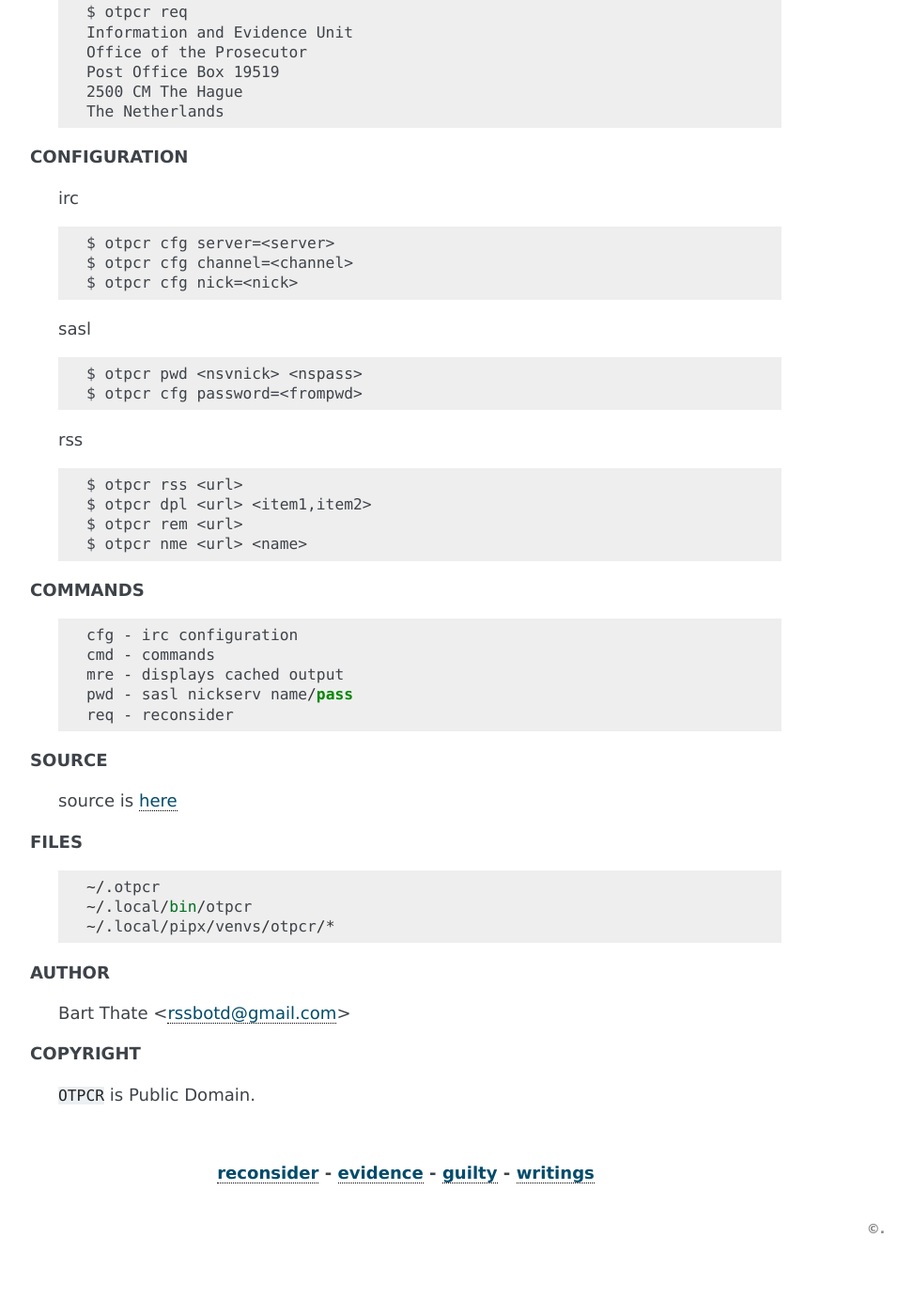
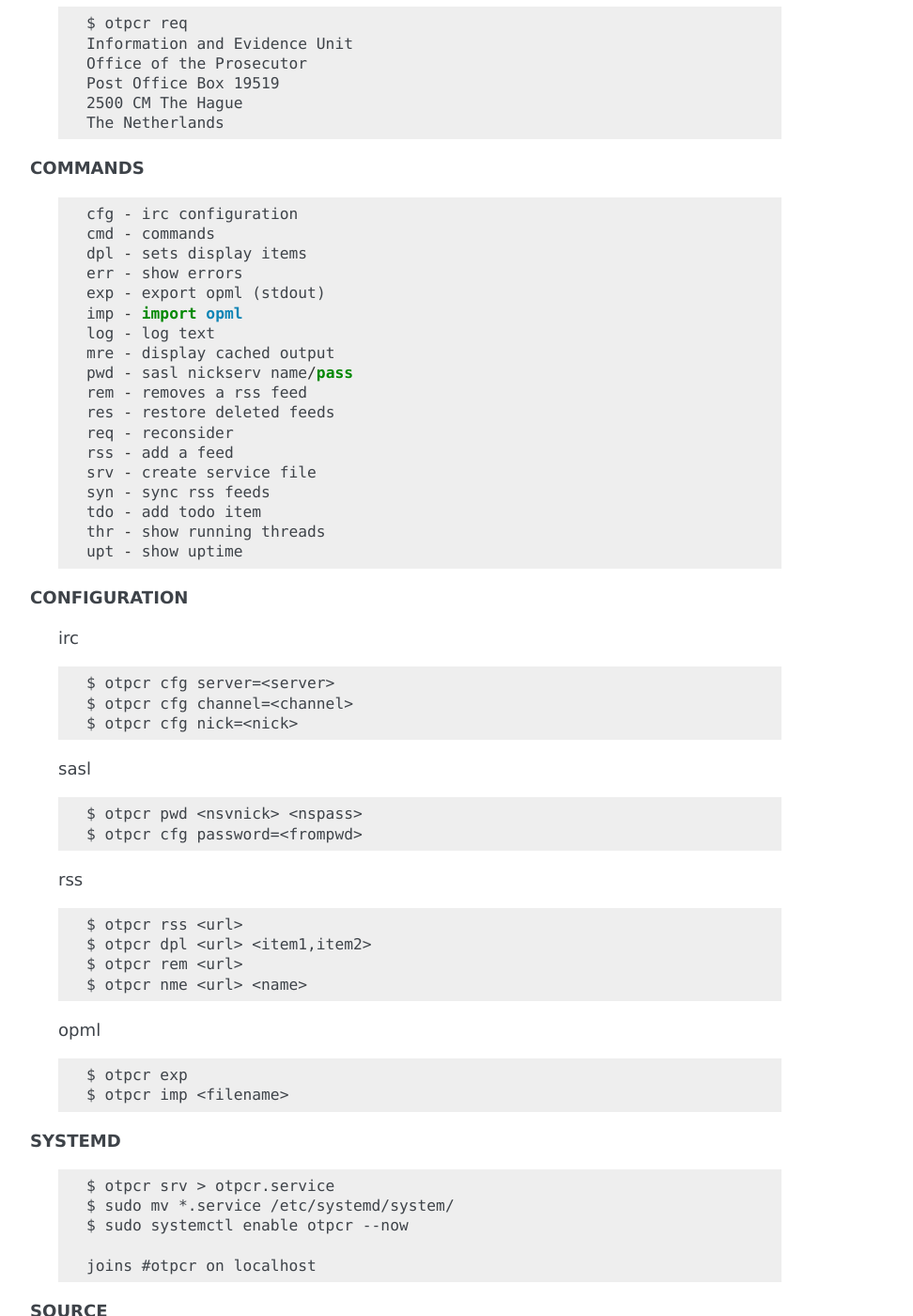
Before and after one commit to rssbotd/otpcr, a Sphinx documentation site: the page built from docs/manual.rst, in a window 1280 px wide and 1400 px high, scrolled down 1739 px. Shown: the whole window at 94% size, without its empty margins (168-1140 px from the left). Built offline with Sphinx 7.4.7, drawn with Linux system fonts in a browser that asks for light colours; before the commit the page ends 3084 px from its top, so only the background shows below that; some of the changed text lies outside the part shown.

Commit message:
update manual

```diff
--- a/docs/manual.rst
+++ b/docs/manual.rst
@@ -77,7 +72,8 @@
     ::
 
         $ otpcr cmd
-        cmd,req,skl,srv
+        cfg,cmd,dne,dpl,err,exp,imp,log,mod,mre,nme,
+        pwd,rem,req,res,rss,srv,syn,tdo,thr,upt
 
 
     start a console
@@ -102,6 +97,12 @@
         $ otpcrd
         $
 
+    start service
+
+    ::
+
+        $ otpcrs
+        <runs until ctrl-c>
 
     show request to the prosecutor
 
@@ -113,6 +114,29 @@
         Post Office Box 19519
         2500 CM The Hague
         The Netherlands
+
+**COMMANDS**
+
+    ::
+
+        cfg - irc configuration
+        cmd - commands
+        dpl - sets display items
+        err - show errors
+        exp - export opml (stdout)
+        imp - import opml
+        log - log text
+        mre - display cached output
+        pwd - sasl nickserv name/pass
+        rem - removes a rss feed
+        res - restore deleted feeds
+        req - reconsider
+        rss - add a feed
+        srv - create service file
+        syn - sync rss feeds
+        tdo - add todo item
+        thr - show running threads
+        upt - show uptime
 
 
 **CONFIGURATION**
@@ -141,16 +165,23 @@
         $ otpcr rem <url>
         $ otpcr nme <url> <name>
 
-
-**COMMANDS**
+    opml
 
     ::
 
-        cfg - irc configuration
-        cmd - commands
-        mre - displays cached output
-        pwd - sasl nickserv name/pass
-        req - reconsider
+        $ otpcr exp
+        $ otpcr imp <filename>
+
+
+**SYSTEMD**
+
+    ::
+
+        $ otpcr srv > otpcr.service
+        $ sudo mv *.service /etc/systemd/system/
+        $ sudo systemctl enable otpcr --now
+
+        joins #otpcr on localhost
 
 
 **SOURCE**
```
Also changed, not shown: other parts of docs/manual.rst (+6 -9 lines).
